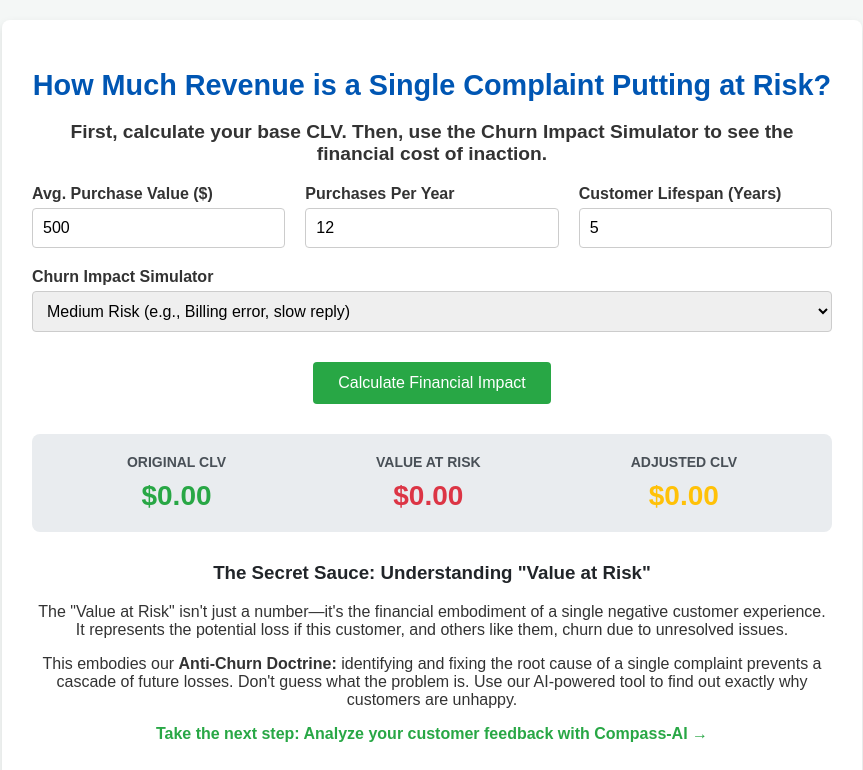
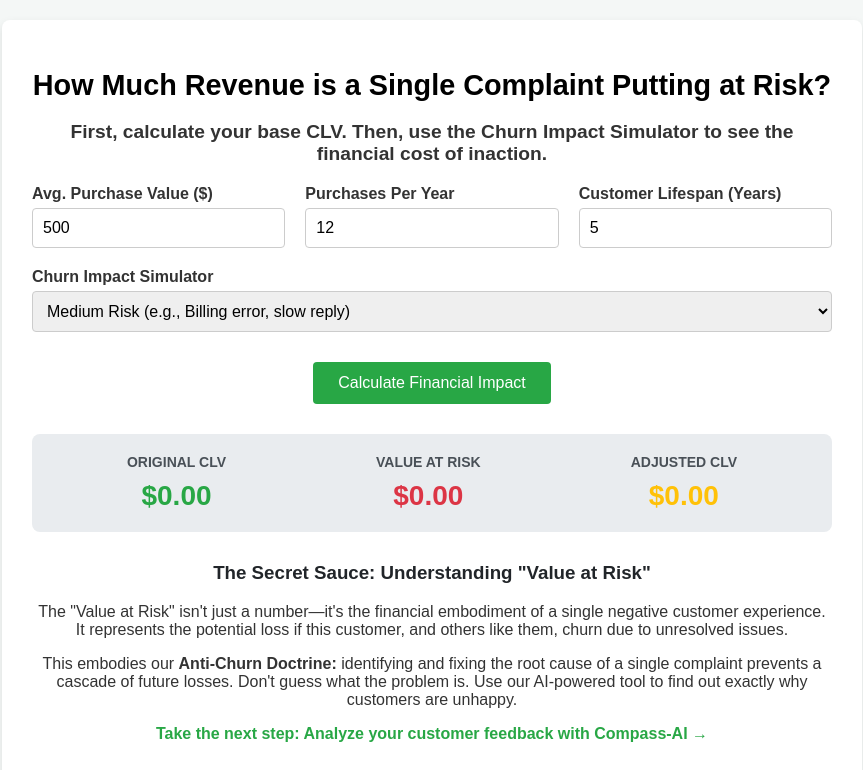
Before and after one commit to amrab05/CLV-Calculator, a website: page index.html in a window 1280 px wide. Shown: the top 770 px of the page, without its empty margins (208-1071 px from the left). Drawn offline with Linux system fonts and the light colour scheme.

Commit message:
Update font colour 2

```diff
--- a/style.css
+++ b/style.css
@@ -21,7 +21,7 @@ body {
 }
 
 h1 {
-    color: #000000; /* Changed from blue to black for consistency */
+    color: #000000 !important; /* Enforce black header */
     font-size: 28px;
     margin-bottom: 10px;
 }
```
